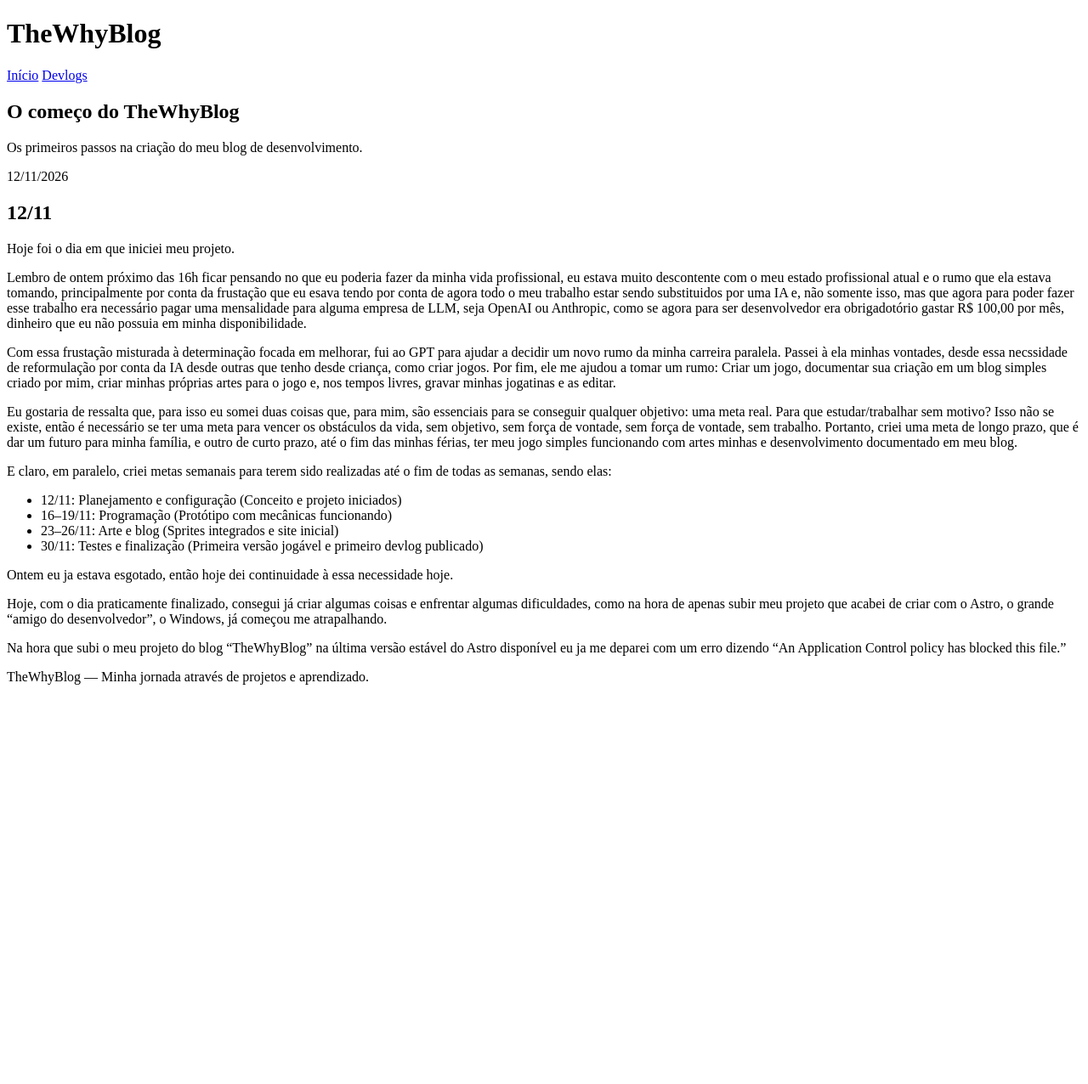
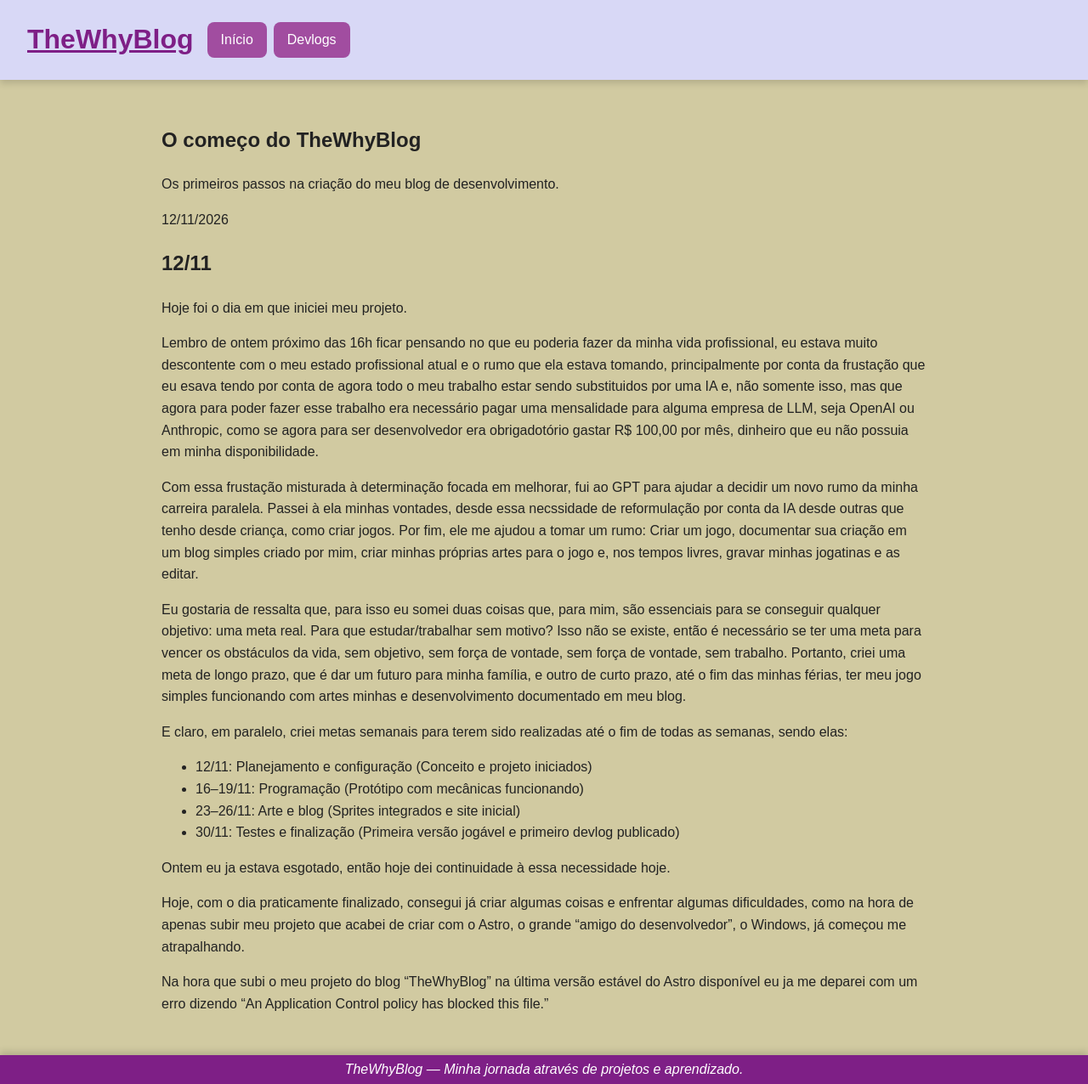
Before and after one commit to LeoCarrijo/TheWhyBlog, an Astro site: page /devlogs/devlog_121126 in a window 1280 px wide. Shown: the whole page at 85% size. Before the commit the page ends 822 px from the top, so only its background shows below. Built offline with nearby package versions, Linux system fonts and the light colour scheme; Astro itself is replaced by a stand-in of ours.

Commit message:
💄 style: Estilização do conteúdo
Realizado a estilização e reestruturação do conteúdo de melhor forma utilizando layouts

```diff
--- a/src/components/Footer.astro
+++ b/src/components/Footer.astro
@@ -1,3 +1,3 @@
 <footer class="site-footer">
-    <p>TheWhyBlog — Minha jornada através de projetos e aprendizado.</p>
+    TheWhyBlog — Minha jornada através de projetos e aprendizado.
 </footer>
--- a/src/components/Header.astro
+++ b/src/components/Header.astro
@@ -1,12 +1,10 @@
 <header class="site-header">
-    <div class="header-content">
-        <a href="/" class="site-title">
-            TheWhyBlog
-        </a>
+    <h1 class="site-title">
+        TheWhyBlog
+    </h1>
 
-        <nav>
-            <a href="/">Início</a>
-            <a href="/devlogs">Devlogs</a>
-        </nav>
-    </div>
+    <nav>
+        <a href="/">Início</a>
+        <a href="/devlogs">Devlogs</a>
+    </nav>
 </header>
--- a/src/layouts/BaseLayout.astro
+++ b/src/layouts/BaseLayout.astro
@@ -14,7 +14,10 @@ const { title } = Astro.props;
 <html lang="pt-BR">
     <head>
         <meta charset="utf-8" />
+        <link rel="icon" type="image/svg+xml" href="/favicon.svg" />
+        <link rel="icon" href="/favicon.ico" />
         <meta name="viewport" content="width=device-width" />
+        <meta name="generator" content={Astro.generator} />
         <title>{title} | TheWhyBlog</title>
     </head>
 
--- a/src/pages/devlogs/[...id].astro
+++ b/src/pages/devlogs/[...id].astro
@@ -1,5 +1,6 @@
 ---
 import { getCollection, render } from 'astro:content';
+import BaseLayout from '../../layouts/BaseLayout.astro';
 
 export async function getStaticPaths() {
     const devlogs = await getCollection('devlogs');
@@ -18,25 +19,7 @@ const { devlog } = Astro.props;
 const { Content } = await render(devlog);
 ---
 
-<html lang="pt-BR">
-    <head>
-        <meta charset="utf-8" />
-        <meta name="viewport" content="width=device-width" />
-
-        <title>{devlog.data.title} | TheWhyBlog</title>
-    </head>
-
-    <body>
-        <header>
-            <h1>TheWhyBlog</h1>
-
-            <nav>
-                <a href="/">Início</a>
-                <a href="/devlogs">Devlogs</a>
-            </nav>
-        </header>
-
-        <main>
+<BaseLayout title={devlog.data.title}>
     <article>
         <header>
             <h1>{devlog.data.title}</h1>
@@ -50,10 +33,4 @@ const { Content } = await render(devlog);
 
         <Content />
     </article>
-        </main>
-
-        <footer>
-            <p>TheWhyBlog — Minha jornada através de projetos e aprendizado.</p>
-        </footer>
-    </body>
-</html>
+</BaseLayout>
--- a/src/styles/global.css
+++ b/src/styles/global.css
@@ -2,6 +2,11 @@
   font-family: Arial, Helvetica, sans-serif;
   color: #222;
   background-color: #f5f5f5;
+  --cor_lavanda: #d8d8f6;
+  --cor_ametista: #a14da0;
+  --cor_magenta_escuro: #7e1f86;
+  --cor_salvia_seca: #d1caa1;
+  --cor_azul_petroleo_suave: #7fc6a4;
 }
 
 * {
@@ -11,6 +16,10 @@
 body {
   margin: 0;
   line-height: 1.6;
+  background-color: var(--cor_salvia_seca);
+  min-height: 100vh;
+  display: flex;
+  flex-direction: column;
 }
 
 a {
@@ -21,4 +30,52 @@ main {
   width: min(900px, 90%);
   margin: 0 auto;
   padding: 2rem 0;
+  flex: 1;
 }
+
+.site-header {
+  background-color: var(--cor_lavanda);
+  display: flex;
+  flex-direction: row;
+  align-items: center;
+  padding: 0px 32px;
+  box-shadow: 0 4px 8px rgba(0, 0, 0, 0.15);
+}
+
+.site-header h1 {
+  color: var(--cor_magenta_escuro);
+  text-decoration: underline;
+}
+
+.site-header nav {
+  display: flex;
+  align-items: center;
+  gap: 8px;
+  margin: 0px 16px;
+}
+
+.site-header nav a {
+  background-color: var(--cor_ametista);
+  color: white;
+  display: flex;
+  align-items: center;
+  justify-content: center;
+  padding: 8px 16px;
+  border-radius: 8px;
+  transition-duration: 150ms;
+  text-decoration: none;
+}
+
+.site-header nav a:hover {
+  background-color: var(--cor_magenta_escuro);
+  font-size: 1.1em;
+}
+
+.site-footer {
+  background-color: var(--cor_magenta_escuro);
+  color: white;
+  font-style: italic;
+  text-align: center;
+  padding: 4px 0;
+  box-shadow: 0 -4px 8px rgba(0, 0, 0, 0.15);
+}
```
Also changed, not shown: src/pages/index.astro (+5 -30 lines). Lines whose indentation alone changed are shown as unchanged.
